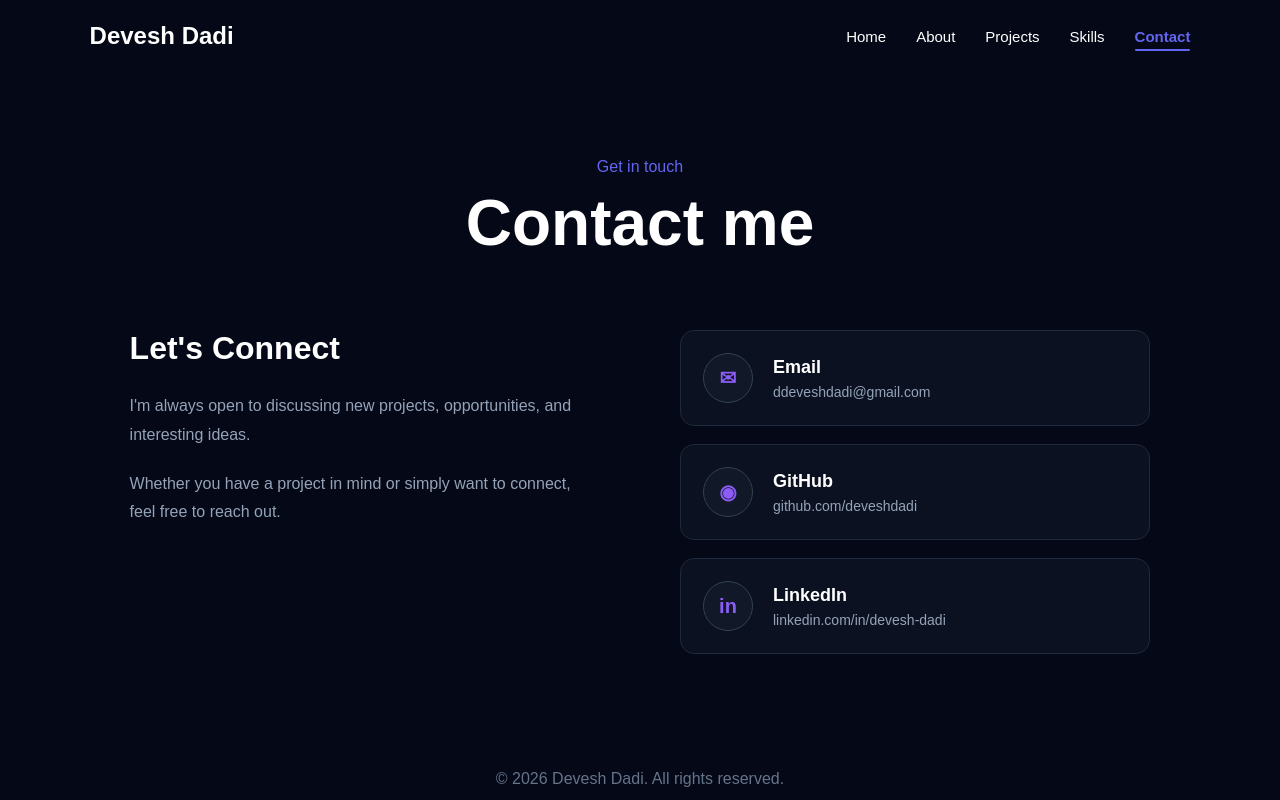
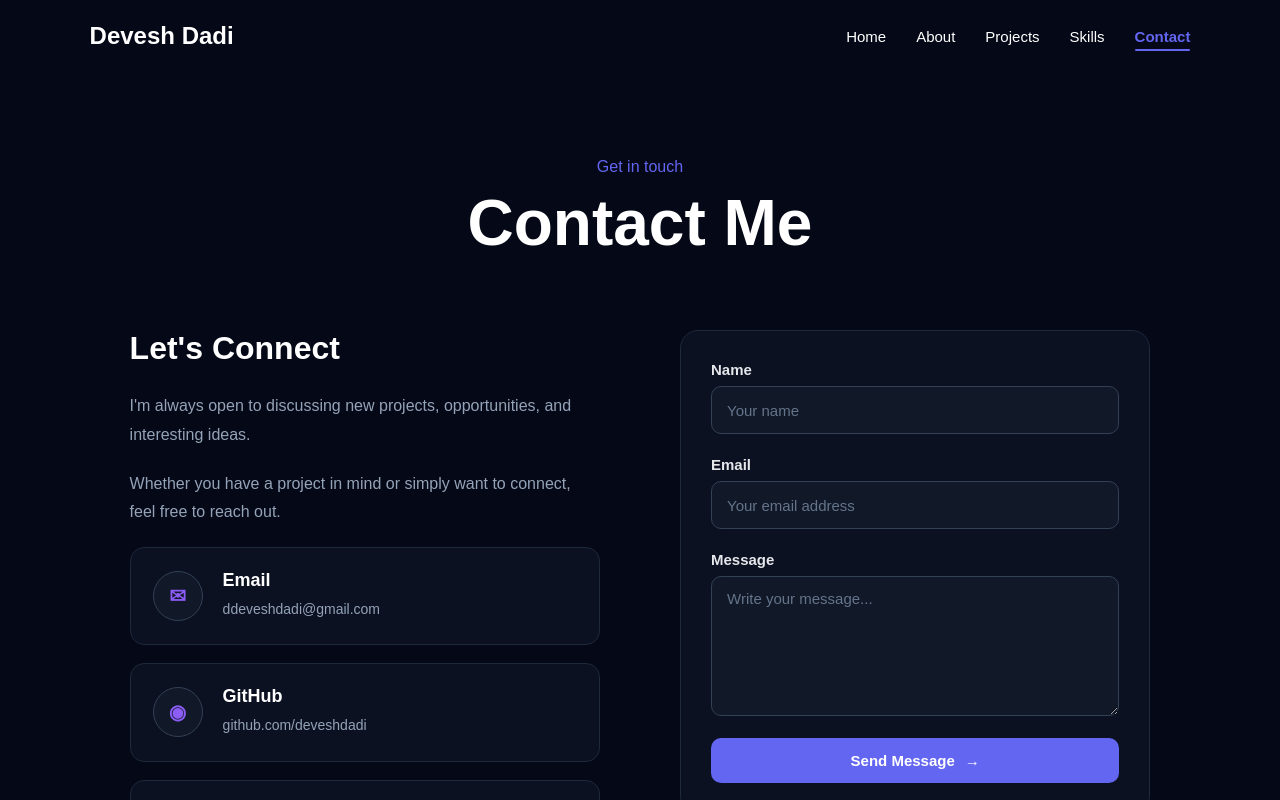
Before and after one commit to deveshdadi/REACT-PORTFOLIO, a React (Vite) app: page /REACT-PORTFOLIO/contact in a window 1280 px wide. Shown: the top 800 px of the page. Built offline with nearby package versions, Linux system fonts and the light colour scheme.

Commit message:
Add EmailJS contact form

```diff
--- a/src/App.css
+++ b/src/App.css
@@ -1091,3 +1091,137 @@ footer {
     width: auto;
   }
 }
+/* =========================
+   CONTACT FORM
+========================= */
+
+.contact-form-container {
+  width: 100%;
+  max-width: 550px;
+  margin-left: auto;
+}
+
+.contact-form {
+  width: 100%;
+  padding: 30px;
+  background: #0b1120;
+  border: 1px solid #1e293b;
+  border-radius: 18px;
+  box-sizing: border-box;
+}
+
+.form-group {
+  display: flex;
+  flex-direction: column;
+  margin-bottom: 22px;
+}
+
+.form-group label {
+  margin-bottom: 8px;
+  font-size: 15px;
+  font-weight: 600;
+  color: #e5e7eb;
+}
+
+.form-group input,
+.form-group textarea {
+  width: 100%;
+  box-sizing: border-box;
+  padding: 13px 15px;
+  font-family: inherit;
+  font-size: 15px;
+  color: #f8fafc;
+  background: #111827;
+  border: 1px solid #334155;
+  border-radius: 10px;
+  outline: none;
+  transition: 0.25s ease;
+}
+
+.form-group input {
+  height: 48px;
+}
+
+.form-group textarea {
+  resize: vertical;
+  min-height: 140px;
+}
+
+.form-group input::placeholder,
+.form-group textarea::placeholder {
+  color: #64748b;
+}
+
+.form-group input:focus,
+.form-group textarea:focus {
+  border-color: #6366f1;
+  box-shadow: 0 0 0 3px rgba(99, 102, 241, 0.12);
+}
+
+.send-button {
+  width: 100%;
+  padding: 14px 20px;
+  border: none;
+  border-radius: 10px;
+  background: #6366f1;
+  color: white;
+  font-family: inherit;
+  font-size: 15px;
+  font-weight: 600;
+  cursor: pointer;
+  transition: 0.25s ease;
+
+  display: flex;
+  align-items: center;
+  justify-content: center;
+  gap: 10px;
+}
+
+.send-button:hover {
+  transform: translateY(-2px);
+  opacity: 0.9;
+}
+
+.send-button:disabled {
+  cursor: not-allowed;
+  opacity: 0.6;
+  transform: none;
+}
+
+.form-success {
+  margin-top: 18px;
+  padding: 12px 15px;
+  border-radius: 8px;
+  background: rgba(34, 197, 94, 0.1);
+  border: 1px solid rgba(34, 197, 94, 0.3);
+  color: #4ade80;
+  font-size: 14px;
+}
+
+.form-error {
+  margin-top: 18px;
+  padding: 12px 15px;
+  border-radius: 8px;
+  background: rgba(239, 68, 68, 0.1);
+  border: 1px solid rgba(239, 68, 68, 0.3);
+  color: #f87171;
+  font-size: 14px;
+}
+
+
+/* =========================
+   CONTACT FORM RESPONSIVE
+========================= */
+
+@media (max-width: 768px) {
+
+  .contact-form-container {
+    max-width: 100%;
+    margin-top: 30px;
+  }
+
+  .contact-form {
+    padding: 22px;
+  }
+
+}
--- a/src/pages/Contact.jsx
+++ b/src/pages/Contact.jsx
@@ -1,4 +1,37 @@
+import { useRef, useState } from "react";
+import emailjs from "@emailjs/browser";
+
 function Contact() {
+  const form = useRef();
+
+  const [status, setStatus] = useState("");
+
+  const sendEmail = (e) => {
+    e.preventDefault();
+
+    setStatus("sending");
+
+    emailjs
+      .sendForm(
+        "service_c5b9mwl",
+        "template_huu5g6s",
+        form.current,
+        {
+          publicKey: "kV6H9v4UQwmrM2ZgO",
+        }
+      )
+      .then(
+        () => {
+          setStatus("success");
+          form.current.reset();
+        },
+        (error) => {
+          console.error("EmailJS Error:", error);
+          setStatus("error");
+        }
+      );
+  };
+
   return (
     <main className="page">
 
@@ -6,10 +39,12 @@ function Contact() {
 
         <div className="section-heading">
           <p>Get in touch</p>
-          <h1>Contact me</h1>
+          <h1>Contact Me</h1>
         </div>
 
         <div className="contact-content">
+
+          {/* LEFT SIDE */}
 
           <div className="contact-text">
 
@@ -25,12 +60,7 @@ function Contact() {
               want to connect, feel free to reach out.
             </p>
 
-          </div>
-
-
             <div className="contact-links">
-
-            {/* Gmail */}
 
               <a
                 href="mailto:ddeveshdadi@gmail.com"
@@ -43,9 +73,6 @@ function Contact() {
                   <p>ddeveshdadi@gmail.com</p>
                 </div>
               </a>
-
-
-            {/* GitHub */}
 
               <a
                 href="https://github.com/deveshdadi"
@@ -60,9 +87,6 @@ function Contact() {
                   <p>github.com/deveshdadi</p>
                 </div>
               </a>
-
-
-            {/* LinkedIn */}
 
               <a
                 href="https://www.linkedin.com/in/devesh-dadi"
@@ -82,6 +106,92 @@ function Contact() {
 
           </div>
 
+
+          {/* RIGHT SIDE - CONTACT FORM */}
+
+          <div className="contact-form-container">
+
+            <form ref={form} onSubmit={sendEmail} className="contact-form">
+
+              <div className="form-group">
+                <label htmlFor="name">
+                  Name
+                </label>
+
+                <input
+                  type="text"
+                  id="name"
+                  name="name"
+                  placeholder="Your name"
+                  required
+                />
+              </div>
+
+
+              <div className="form-group">
+                <label htmlFor="email">
+                  Email
+                </label>
+
+                <input
+                  type="email"
+                  id="email"
+                  name="email"
+                  placeholder="Your email address"
+                  required
+                />
+              </div>
+
+
+              <div className="form-group">
+                <label htmlFor="message">
+                  Message
+                </label>
+
+                <textarea
+                  id="message"
+                  name="message"
+                  rows="6"
+                  placeholder="Write your message..."
+                  required
+                ></textarea>
+              </div>
+
+
+              <button
+                type="submit"
+                className="send-button"
+                disabled={status === "sending"}
+              >
+                {status === "sending"
+                  ? "Sending..."
+                  : "Send Message"}
+
+                {status !== "sending" && (
+                  <span>→</span>
+                )}
+              </button>
+
+
+              {status === "success" && (
+                <p className="form-success">
+                  Message sent successfully! Thank you for reaching out.
+                </p>
+              )}
+
+
+              {status === "error" && (
+                <p className="form-error">
+                  Something went wrong. Please try again.
+                </p>
+              )}
+
+            </form>
+
+          </div>
+
+        </div>
+
       </section>
 
     </main>
```
Lines whose indentation alone changed are shown as unchanged.
